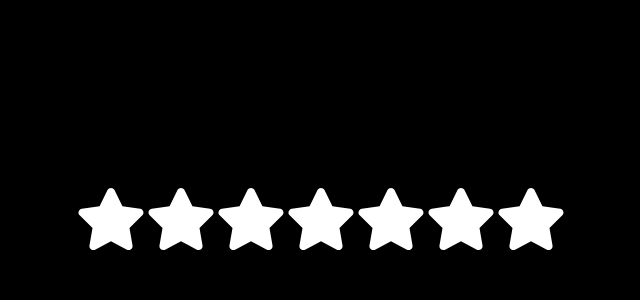
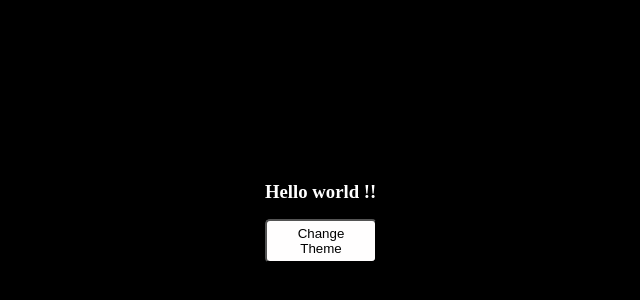
Before and after one commit to prasad-suku/react-practice, a React (Vite) app: page / in a window 1280 px wide. Shown: the part 178-478 px from the top of the page, without its empty margins (319-959 px from the left). Built offline with nearby package versions, Linux system fonts and the light colour scheme.

Commit message:
Add files via upload

```diff
--- a/src/App.css
+++ /dev/null
@@ -1,8 +0,0 @@
-*{
-  padding: 0;
-  margin: 0;
-}
-
-nav{
-  display: flex;
-}
--- a/src/App.jsx
+++ b/src/App.jsx
@@ -1,45 +1,16 @@
-import React, { useState } from "react";
+import React from "react";
+import useLocalstorage from "./useLocalstorage";
 import "./index.css";
-import { FaStar } from "react-icons/fa";
-
-const App = ({ no_ofstars = 7 }) => {
-  const [rating, setrating] = useState(0);
-  const [hover, sethover] = useState(0);
-  // hadleclick function
-
-  const handleclick = (ind) => {
-    setrating(ind);
-    console.log(ind);
-  };
-
-  // handlemousehover
-  const handlemousehover = (ind) => {
-    sethover(ind);
-    console.log(ind);
-  };
-
-  // handlemouseleave
-  const handlemouseleave = () => {
-    sethover(rating);
+const App = () => {
+  const [color, setcolor] = useLocalstorage("theme", "dark");
+  let changetheme = () => {
+    setcolor(color === "dark" ? "white" : "dark");
   };
   return (
-    <div>
-      <div className="star-rating">
-        {[...Array(no_ofstars)].map((_, ind) => {
-          ind += 1;
-          return (
-            <FaStar
-              size={70}
-              className={ind <= (rating || hover) ? "active" : "inactive"}
-              key={ind}
-              onClick={() => {
-                handleclick(ind);
-              }}
-              onMouseEnter={() => handlemousehover(ind)}
-              onMouseLeave={() => handlemouseleave()}
-            />
-          );
-        })}
+    <div className="light-dark-theme" data-theme={color}>
+      <div className="container">
+        <h3>Hello world !!</h3>
+        <button onClick={changetheme}>Change Theme</button>
       </div>
     </div>
   );
--- a/src/index.css
+++ b/src/index.css
@@ -1,27 +1,42 @@
+:root {
+  --bg-color: #ffff;
+  --color: black;
+  --btn-bg-color: black;
+  --btn-text-color: rgb(255, 255, 255);
+}
+
+[data-theme="dark"] {
+  --bg-color: black;
+  --color: white;
+  --btn-bg-color: rgb(255, 254, 254);
+  --btn-text-color: rgb(0, 0, 0);
+}
 * {
   padding: 0;
   margin: 0;
-  font-size: 23px;
+}
+.light-dark-theme {
+  background-color: var(--bg-color);
+  color: var(--color);
+  width: 100vw;
+  height: 100vh;
+  display: flex;
+  flex-direction: column;
+  justify-items: center;
+  justify-content: center;
+  align-items: center;
+  transition: all 0.5s linear;
 }
 
-body {
-  height: 100vh;
-  width: 100vw;
-  background: black;
-  color: white;
-  display: grid;
-  place-items: center;
+.light-dark-theme .container {
 }
 
-.star-rating i {
-  font-size: 2rem;
-  padding-left: 1px;
-  color: white;
+.light-dark-theme .container button {
+  margin-top: 1rem;
+  width: 7rem;
+  padding: 0.3rem 0.9rem;
+  border-radius: 5px;
+  font-size: 600;
+  color: var(--btn-text-color);
+  background-color: var(--btn-bg-color);
 }
-
-.active {
-  color: yellow;
-}
-.inactive {
-  color: white;
-}
--- a/src/main.jsx
+++ b/src/main.jsx
@@ -1,10 +1,10 @@
+import { StrictMode } from "react";
+import { createRoot } from "react-dom/client";
 import React from "react";
-import ReactDOM from "react-dom/client";
-import App from "./App.jsx";
-import "./index.css";
+import App from "./App";
 
-ReactDOM.createRoot(document.getElementById("root")).render(
-  <React.StrictMode>
-    <App />
-  </React.StrictMode>
+createRoot(document.getElementById("root")).render(
+  <StrictMode>
+    <App></App>
+  </StrictMode>
 );
--- /dev/null
+++ b/src/useLocalstorage.jsx
@@ -0,0 +1,13 @@
+import React, { useEffect, useState } from "react";
+
+const useLocalstorage = (key, defaultvalue) => {
+  const [color, setcolor] = useState(localStorage.getItem(key) || defaultvalue);
+
+  useEffect(() => {
+    localStorage.setItem(key, color);
+  }, [key, color]);
+
+  return [color, setcolor];
+};
+
+export default useLocalstorage;
```
